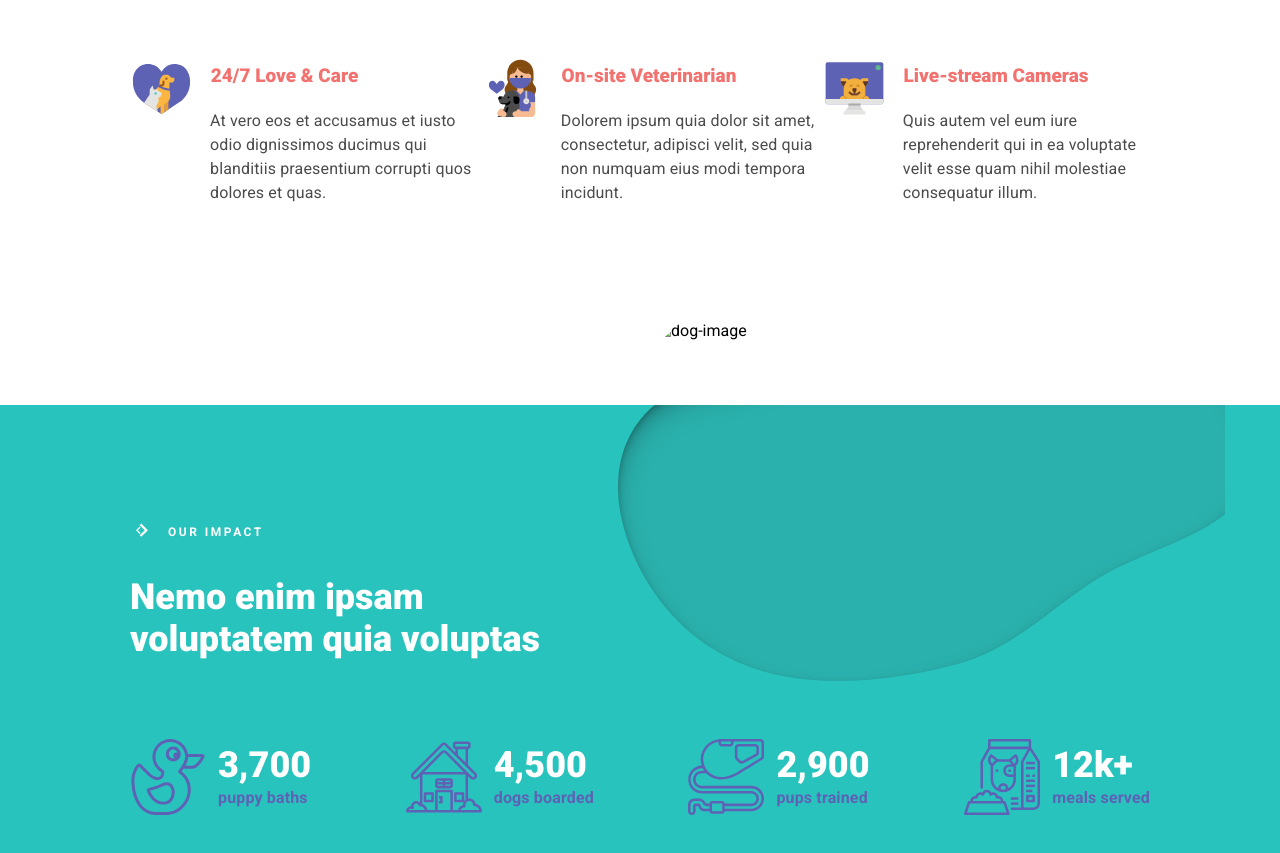
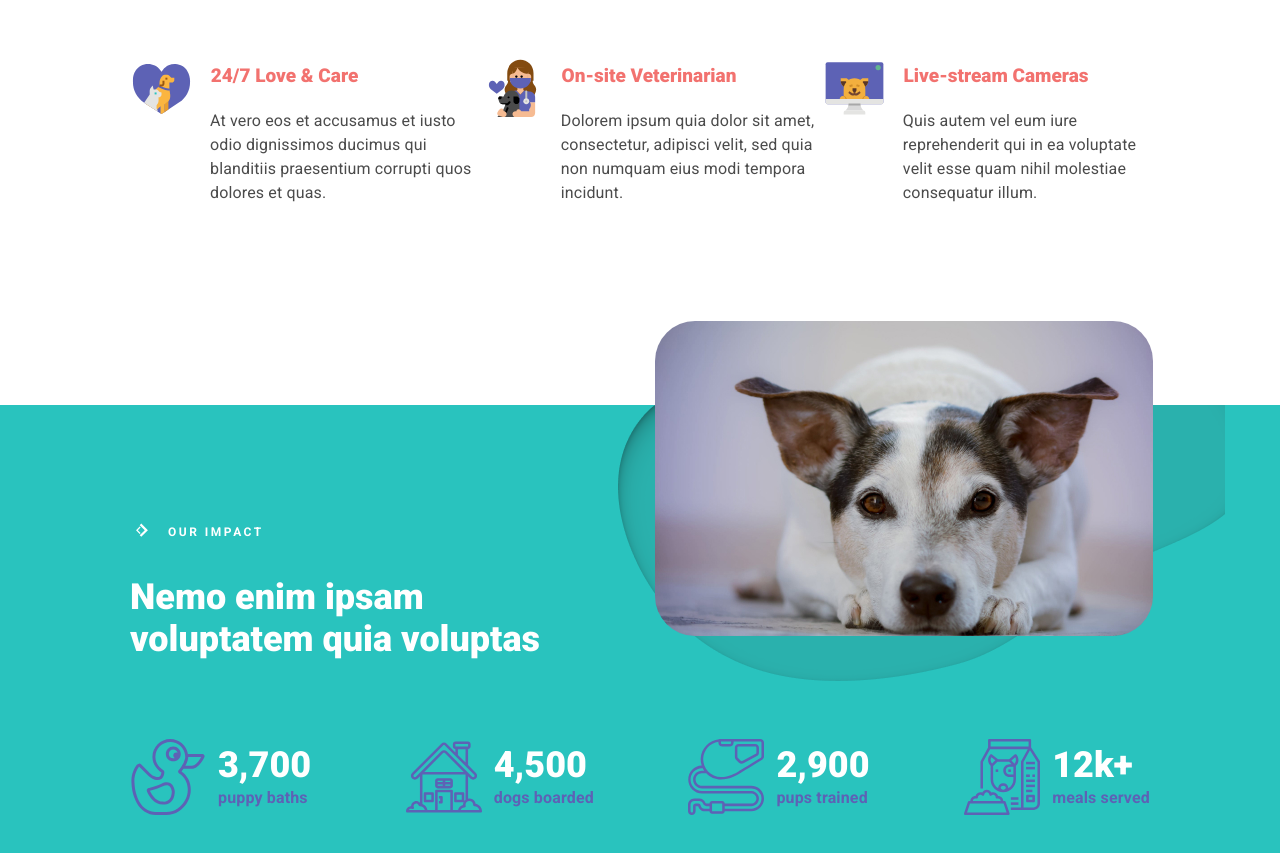
Before and after one commit to veronikatkachenko/Lesson_14, a plain HTML site: page index.html in a window 1280 px wide. Shown: the part 223-1076 px from the top of the page. Drawn offline with Linux system fonts and the light colour scheme.

Commit message:
Update index.html

```diff
--- a/index.html
+++ b/index.html
@@ -58,7 +58,7 @@
 						<h1 class="body-content__title body-content__title_width">Nemo enim ipsam voluptatem quia voluptas</h1>
 					</div>
 					<div class="our-impact__dog">
-						<img src="img/pexels-photo-612813 2.jpg" alt="dog-image">
+						<img src="img/pexels-photo-612813.jpg" alt="dog-image">
 					</div>
 					<div class="our-impact__blod"></div>
 					<div class="our-impact__advantages">
```
